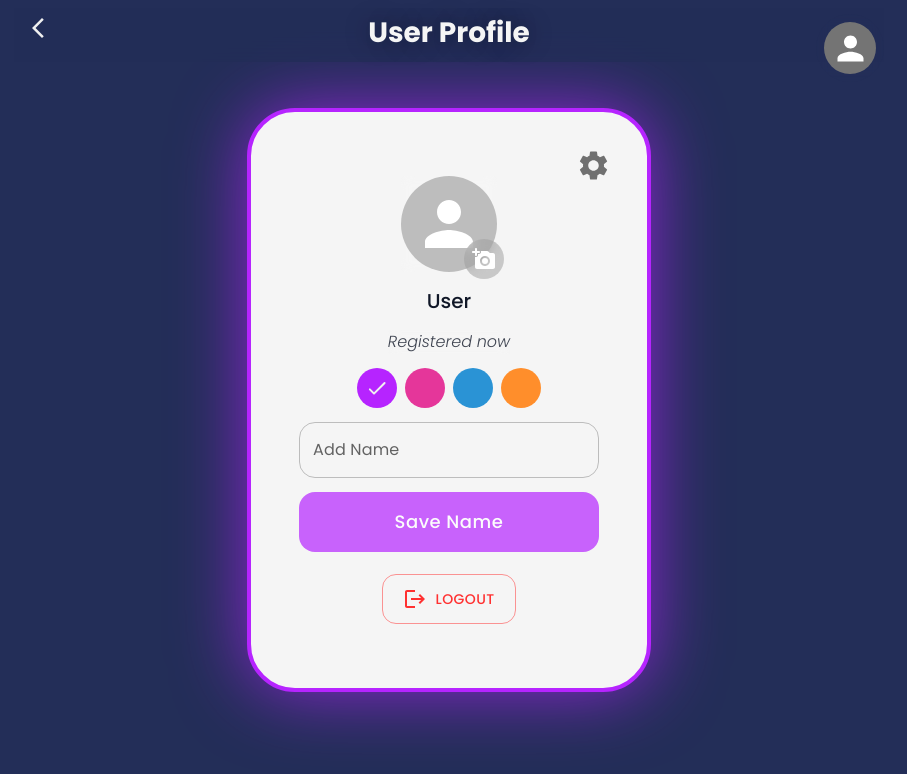
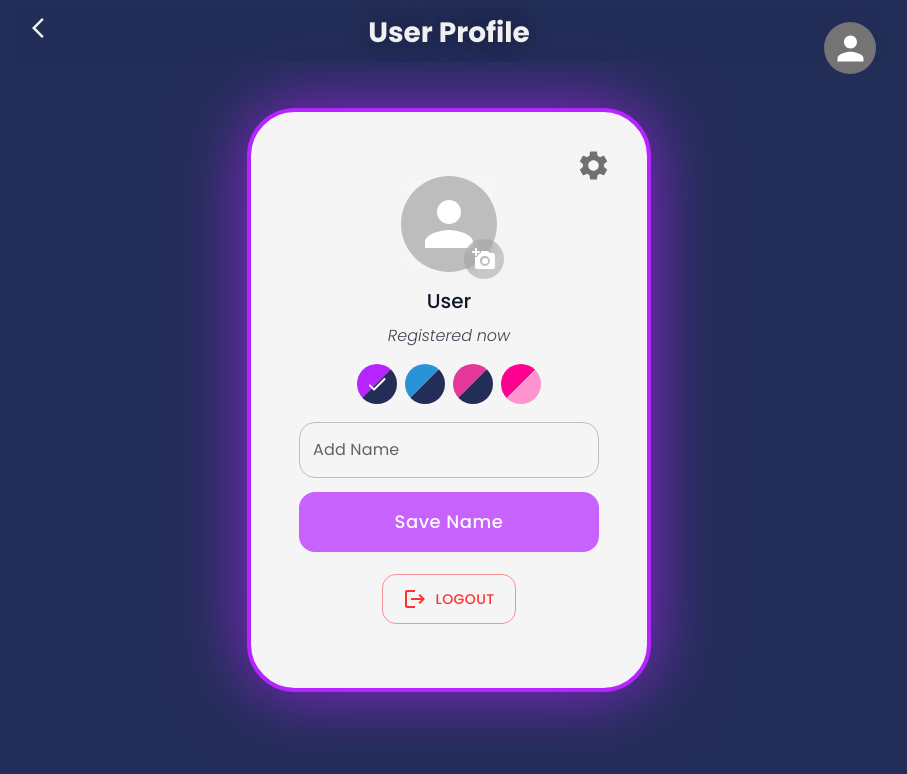
Before and after one commit to hirotanaka918/todo-app, a React (Vite) app: page /user in a window 1280 px wide. Shown: the top 774 px of the page, without its empty margins (191-1098 px from the left). Built offline with nearby package versions, Linux system fonts and the light colour scheme; no server answers.

Commit message:
add background color change in themes

```diff
--- a/src/App.tsx
+++ b/src/App.tsx
@@ -2,7 +2,7 @@ import { useStorageState } from "./hooks/useStorageState";
 import { defaultUser } from "./constants/defaultUser";
 import { User } from "./types/user";
 import { ColorPalette, GlobalStyles, Themes } from "./styles";
-import { ThemeProvider, useTheme } from "@mui/material";
+import { ThemeProvider } from "@mui/material";
 import { useEffect } from "react";
 import { ErrorBoundary } from "./components";
 import { MainLayout } from "./layouts/MainLayout";
@@ -16,13 +16,11 @@ import { ThemeProvider as EmotionTheme } from "@emotion/react";
 function App() {
   const [user, setUser] = useStorageState<User>(defaultUser, "user");
   const isMobile = useResponsiveDisplay();
-  const theme = useTheme();
+
   // Initialize user properties if they are undefined
   // this allows to add new properties to the user object without error
 
   useEffect(() => {
-    console.log(theme.palette.primary.main);
-
     const updateNestedProperties = (userObject: any, defaultObject: any) => {
       if (!userObject) {
         return defaultObject;
@@ -77,17 +75,26 @@ function App() {
 
   const getMuiTheme = () => {
     const selectedTheme = Themes.find((theme) => theme.name === user.theme);
-    return selectedTheme && selectedTheme.MuiTheme;
+    return selectedTheme ? selectedTheme.MuiTheme : Themes[0].MuiTheme;
   };
 
   const getPrimaryColor = () => {
     const selectedTheme = Themes.find((theme) => theme.name === user.theme);
-    return selectedTheme && selectedTheme.MuiTheme.palette.primary.main;
+    return selectedTheme
+      ? selectedTheme.MuiTheme.palette.primary.main
+      : Themes[0].MuiTheme.palette.primary.main;
+  };
+
+  const getSecondaryColor = () => {
+    const selectedTheme = Themes.find((theme) => theme.name === user.theme);
+    return selectedTheme
+      ? selectedTheme.MuiTheme.palette.secondary.main
+      : Themes[0].MuiTheme.palette.secondary.main;
   };
 
   return (
     <ThemeProvider theme={getMuiTheme}>
-      <EmotionTheme theme={{ primary: getPrimaryColor() }}>
+      <EmotionTheme theme={{ primary: getPrimaryColor(), secondary: getSecondaryColor() }}>
         <GlobalStyles />
         <Toaster
           position="top-center"
--- a/src/components/BottomNav.tsx
+++ b/src/components/BottomNav.tsx
@@ -132,7 +132,7 @@ export const BottomNav = (): JSX.Element | null => {
 
 const AddIcon = styled(AddRounded)<{ clr: string; animate: boolean }>`
   border: 2px solid ${({ clr }) => clr};
-  background-color: #232e58;
+  background-color: ${({ theme }) => theme.palette.secondary.main};
   font-size: 38px;
   border-radius: 100px;
   padding: 6px;
@@ -155,7 +155,7 @@ const Container = styled(Box)`
 
 const StyledBottomNavigation = styled(BottomNavigation)`
   border-radius: 24px 24px 0 0;
-  background: #232e58e1;
+  background: ${({ theme }) => theme.palette.secondary.main + "c8"};
   backdrop-filter: blur(18px);
   margin: 0px 20px 0px -20px;
   padding: 18px 10px 32px 10px;
--- a/src/components/TopBar.tsx
+++ b/src/components/TopBar.tsx
@@ -13,7 +13,7 @@ export const TopBar: React.FC<TopBarProps> = ({ title }) => {
   return (
     <Container>
       <BackBtn onClick={handleBackClick}>
-        <ArrowBackIosNew />
+        <ArrowBackIosNew sx={{ color: "currentColor" }} />
       </BackBtn>
       <Title>{title}</Title>
     </Container>
@@ -28,7 +28,7 @@ const Container = styled.div`
   z-index: 99;
   backdrop-filter: blur(12px);
   -webkit-backdrop-filter: blur(12px);
-  background-color: #232e58c1;
+  background-color: ${({ theme }) => theme.secondary + "c1"};
   margin-bottom: 48px;
 `;
 
--- a/src/pages/UserSettings.tsx
+++ b/src/pages/UserSettings.tsx
@@ -39,13 +39,16 @@ const UserSettings = () => {
   }, [name]);
 
   const handleSaveName = () => {
+    if (userName.length <= USER_NAME_MAX_LENGTH) {
       setUser({ ...user, name: userName });
       toast.success((t) => (
         <div onClick={() => toast.dismiss(t.id)}>
           Changed user name to - <b>{userName}</b>.
         </div>
       ));
+
       setUserName("");
+    }
   };
 
   const handleOpenImageDialog = () => {
@@ -61,7 +64,9 @@ const UserSettings = () => {
   const handleLogout = () => {
     setUser(defaultUser);
     handleLogoutConfirmationClose();
-    toast.success("You have been successfully logged out");
+    toast.success((t) => (
+      <div onClick={() => toast.dismiss(t.id)}>You have been successfully logged out</div>
+    ));
   };
 
   return (
@@ -134,7 +139,7 @@ const UserSettings = () => {
           container
           spacing={1}
           maxWidth={400}
-          m={"1 0"}
+          marginBottom="4px"
           display="flex"
           justifyContent="center"
           alignItems="center"
@@ -144,6 +149,7 @@ const UserSettings = () => {
               <Tooltip title={theme.name[0].toUpperCase() + theme.name.replace(theme.name[0], "")}>
                 <ColorElement
                   clr={theme.MuiTheme.palette.primary.main}
+                  secondClr={theme.MuiTheme.palette.secondary.main}
                   size="40px"
                   onClick={() => {
                     setUser((prevUser) => ({
@@ -152,7 +158,7 @@ const UserSettings = () => {
                     }));
                   }}
                 >
-                  {theme.name === user.theme && <CheckRounded />}
+                  {theme.name === user.theme && <CheckRounded sx={{ color: "white" }} />}
                 </ColorElement>
               </Tooltip>
             </Grid>
@@ -210,7 +216,9 @@ const UserSettings = () => {
           <Button
             onClick={() => {
               handleCloseImageDialog();
-              toast.success("Deleted profile image");
+              toast.success((t) => (
+                <div onClick={() => toast.dismiss(t.id)}>Deleted profile image.</div>
+              ));
               setUser({ ...user, profilePicture: null });
             }}
             color="error"
@@ -238,7 +246,7 @@ const UserSettings = () => {
                   profilePicture: profilePictureURL,
                 }));
 
-                toast.success("Changed profile picture");
+                toast.success("Changed profile picture.");
               }
             }}
           >
@@ -322,4 +330,6 @@ const CreatedAtDate = styled.span`
   font-style: italic;
   font-weight: 300;
   opacity: 0.8;
+  margin-top: -6px;
+  margin-bottom: 2px;
 `;
--- a/src/styles/globalStyles.tsx
+++ b/src/styles/globalStyles.tsx
@@ -2,6 +2,7 @@ import { Global, css, keyframes, useTheme } from "@emotion/react";
 import styled from "@emotion/styled";
 import { Button } from "@mui/material";
 import { getFontColorFromHex } from "../utils";
+import { ColorPalette } from ".";
 
 export const GlobalStyles = () => {
   const theme = useTheme();
@@ -22,10 +23,8 @@ export const GlobalStyles = () => {
           font-family: "Poppins", sans-serif;
           line-height: 1.5;
           font-weight: 400;
-
           color-scheme: light;
-          color: #f5f5f5;
-
+          color: ${ColorPalette.fontLight};
           font-synthesis: none;
           text-rendering: optimizeLegibility;
           -webkit-font-smoothing: antialiased;
@@ -63,7 +62,7 @@ export const GlobalStyles = () => {
           touch-action: manipulation;
           //FIXME:
           /* background: linear-gradient(180deg, #232e58 0%, #171d34 100%); */
-          background: #232e58;
+          background: ${theme.secondary};
           background-attachment: fixed;
           background-size: cover;
           @media (max-width: 1024px) {
@@ -74,7 +73,7 @@ export const GlobalStyles = () => {
           ::-webkit-scrollbar {
             width: 8px;
 
-            background-color: #232e58;
+            background-color: ${theme.secondary};
           }
 
           ::-webkit-scrollbar-thumb {
@@ -88,7 +87,7 @@ export const GlobalStyles = () => {
 
           ::-webkit-scrollbar-track {
             border-radius: 64px;
-            background-color: #232e58;
+            background-color: ${theme.secondary};
           }
         }
 
@@ -262,8 +261,10 @@ export const StyledLink = styled.a<{ clr?: string }>`
 `;
 
 // Styled button for color selection
-export const ColorElement = styled.button<{ clr: string; size?: string }>`
-  background-color: ${({ clr }) => clr};
+export const ColorElement = styled.button<{ clr: string; secondClr?: string; size?: string }>`
+  background: ${({ clr, secondClr }) =>
+    secondClr ? `linear-gradient(135deg, ${clr} 50%, ${secondClr} 50%)` : clr};
+
   color: ${({ clr }) => getFontColorFromHex(clr || "")};
   border: none;
   cursor: pointer;
--- a/src/styles/theme.tsx
+++ b/src/styles/theme.tsx
@@ -26,7 +26,7 @@ const commonComponentProps: Theme["components"] = {
   MuiButton: {
     defaultProps: {
       sx: {
-        p: "12px 20px",
+        p: "12px 24px",
         borderRadius: "14px",
       },
     },
@@ -50,7 +50,7 @@ const commonComponentProps: Theme["components"] = {
   },
 };
 
-const createCustomTheme = (primaryColor: string): Theme => {
+export const createCustomTheme = (primaryColor: string, backgroundColor = "#232e58"): Theme => {
   return createTheme({
     components: {
       ...commonComponentProps,
@@ -59,6 +59,9 @@ const createCustomTheme = (primaryColor: string): Theme => {
       primary: {
         main: primaryColor,
       },
+      secondary: {
+        main: backgroundColor,
+      },
       error: {
         main: ColorPalette.red,
       },
@@ -66,7 +69,7 @@ const createCustomTheme = (primaryColor: string): Theme => {
   });
 };
 
-export type AppTheme = "purple" | "blue" | "orange" | "pink";
+export type AppTheme = "purple" | "blue" | "orange" | "pink" | "ultraPink";
 /**
  * To add new theme: Add theme name to `AppTheme` interface, create new Mui theme and it to this `Themes` object
  */
@@ -75,16 +78,21 @@ export const Themes: { name: AppTheme; MuiTheme: Theme }[] = [
     name: "purple",
     MuiTheme: createCustomTheme(ColorPalette.purple),
   },
+
+  {
+    name: "blue",
+    MuiTheme: createCustomTheme("#2a93d5"),
+  },
+  // {
+  //   name: "orange",
+  //   MuiTheme: createCustomTheme("#ff8e2b"),
+  // },
   {
     name: "pink",
     MuiTheme: createCustomTheme("#e5369a"),
   },
   {
-    name: "blue",
-    MuiTheme: createCustomTheme("#2a93d5"),
-  },
-  {
-    name: "orange",
-    MuiTheme: createCustomTheme("#ff8e2b"),
+    name: "ultraPink",
+    MuiTheme: createCustomTheme("#ff0090", "#ff94d1"),
   },
 ];
--- a/src/vite-env.d.ts
+++ b/src/vite-env.d.ts
@@ -4,5 +4,6 @@ import "@emotion/react";
 declare module "@emotion/react" {
   export interface Theme {
     primary: string;
+    secondary: string;
   }
 }
```
Also changed, not shown: src/components/TaskMenu.tsx (+0 -12 lines), public/screenshots/ColorThemes.png (added), 1 other file (tests, documents, lock files or other folders). Lines whose indentation alone changed are shown as unchanged.
